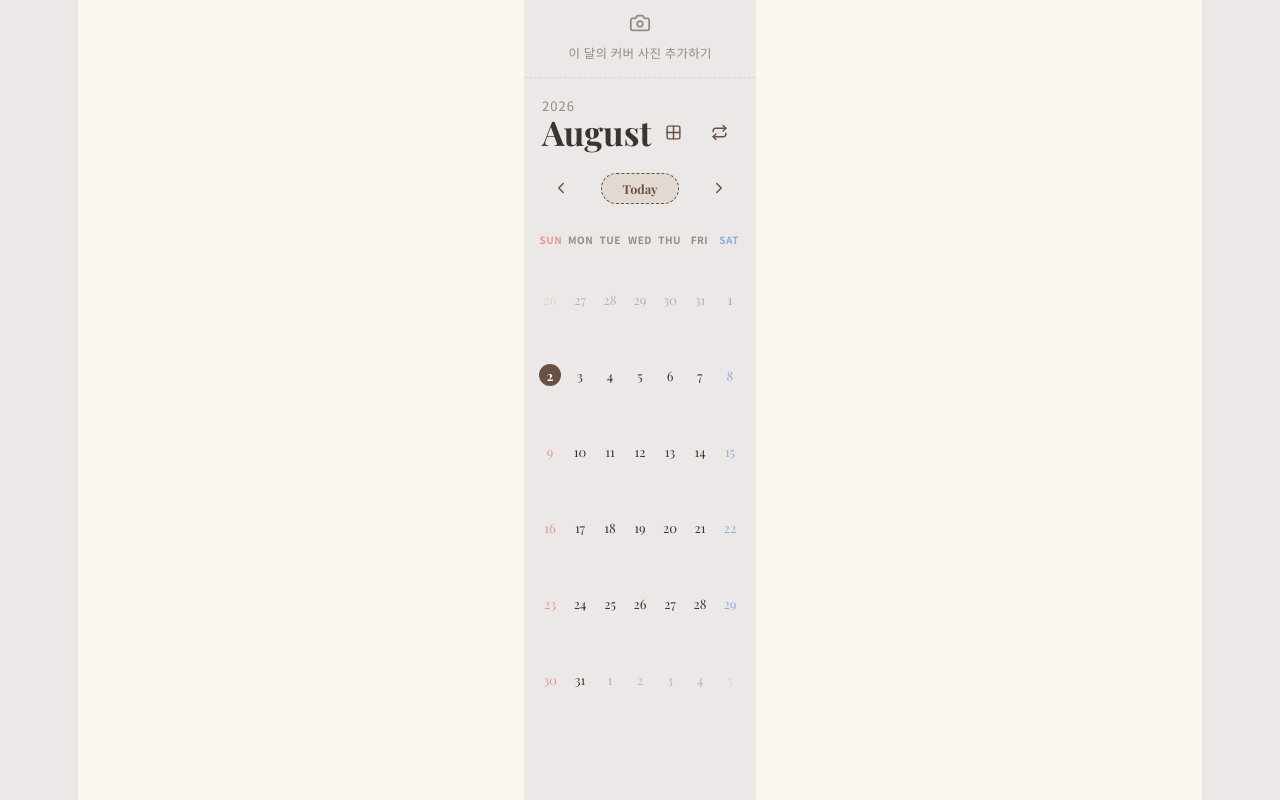
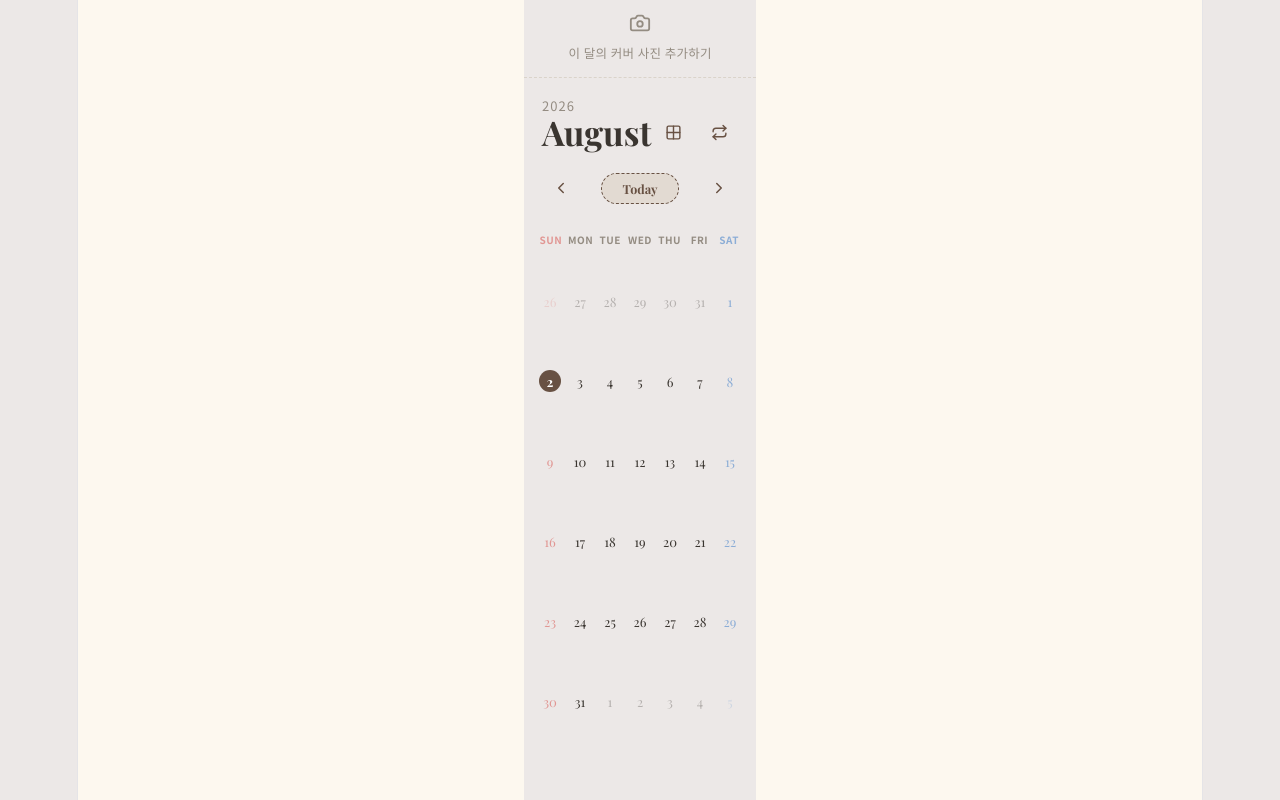
Before and after one commit to kill92301/My-Calander, a React (Vite) app: page / in a window 1280 px wide. Built offline with nearby package versions, Linux system fonts and the light colour scheme; a web font is replaced by a local one.

Commit message:
Update App.jsx

```diff
--- a/src/App.jsx
+++ b/src/App.jsx
@@ -719,8 +719,8 @@ function CalendarScreen({ monthCursor, setMonthCursor, selectedDate, setSelected
    continuous, week-spanning event bands drawn on top — so a multi-day
    event reads as a single strip across its days instead of a repeated
    pill in every cell. */
-const BAND_TOP = 28;
-const BAND_LANE_HEIGHT = 13;
+const BAND_TOP = 31;
+const BAND_LANE_HEIGHT = 14;
 const BAND_MAX_LANES = 2;
 
 function WeekRow({ week, today, selectedDate, setSelectedDate, eventsFor, todoDotsFor }) {
@@ -781,7 +781,7 @@ function WeekRow({ week, today, selectedDate, setSelectedDate, eventsFor, todoDo
               key={iso}
               onClick={() => setSelectedDate(iso)}
               style={{
-                minHeight: 76,
+                minHeight: 80,
                 border: isSelected ? `1.5px dashed ${ACCENT}` : "1.5px solid transparent",
                 background: isSelected ? ACCENT_SOFT : "transparent",
                 borderRadius: 14, cursor: "pointer", position: "relative",
```
